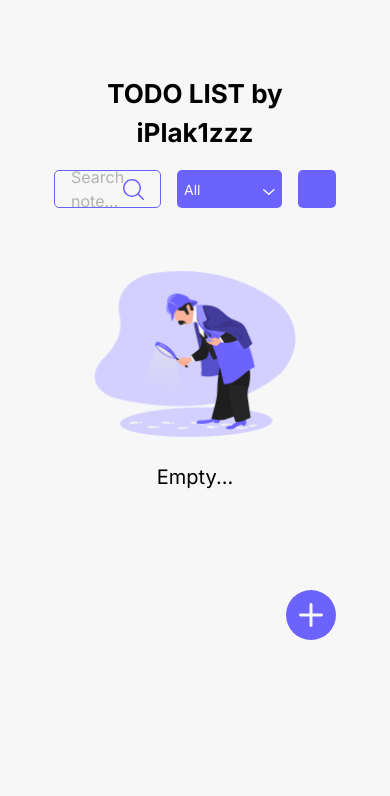
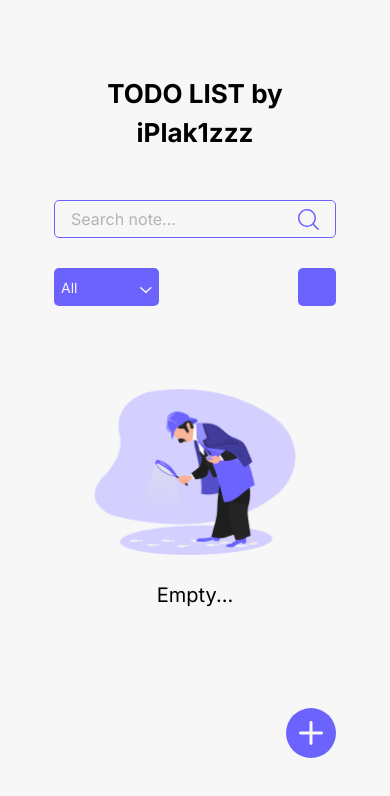
Before and after one commit to iPlak1zzz/To-Do-List, a website with bundled scripts: page index.html in a window 390 px wide. Built offline with nearby package versions, Linux system fonts and the light colour scheme; files whose address does not match are found by name.

Commit message:
Change layout on width 451px. Todo__field on first line, todo__dropdown and todo__switch-theme-button on second line.

```diff
--- a/src/styles/blocks/_todo.scss
+++ b/src/styles/blocks/_todo.scss
@@ -15,6 +15,20 @@
   &__form {
     display: flex;
     column-gap: 16px;
+
+    @media (max-width: 451px) {
+      display: grid;
+      grid-template-columns: 1fr auto;
+      grid-template-rows: auto auto;
+      column-gap: 16px;
+      row-gap: 30px;
+      margin-top: 30px;
+      margin-bottom: 20px;
+
+      .todo__field  {
+        grid-column: 1 / -1;
+      }
+    }
   }
 
   &__dropdown {
```
Also changed, not shown: src/styles/main.css, 1 other file.
